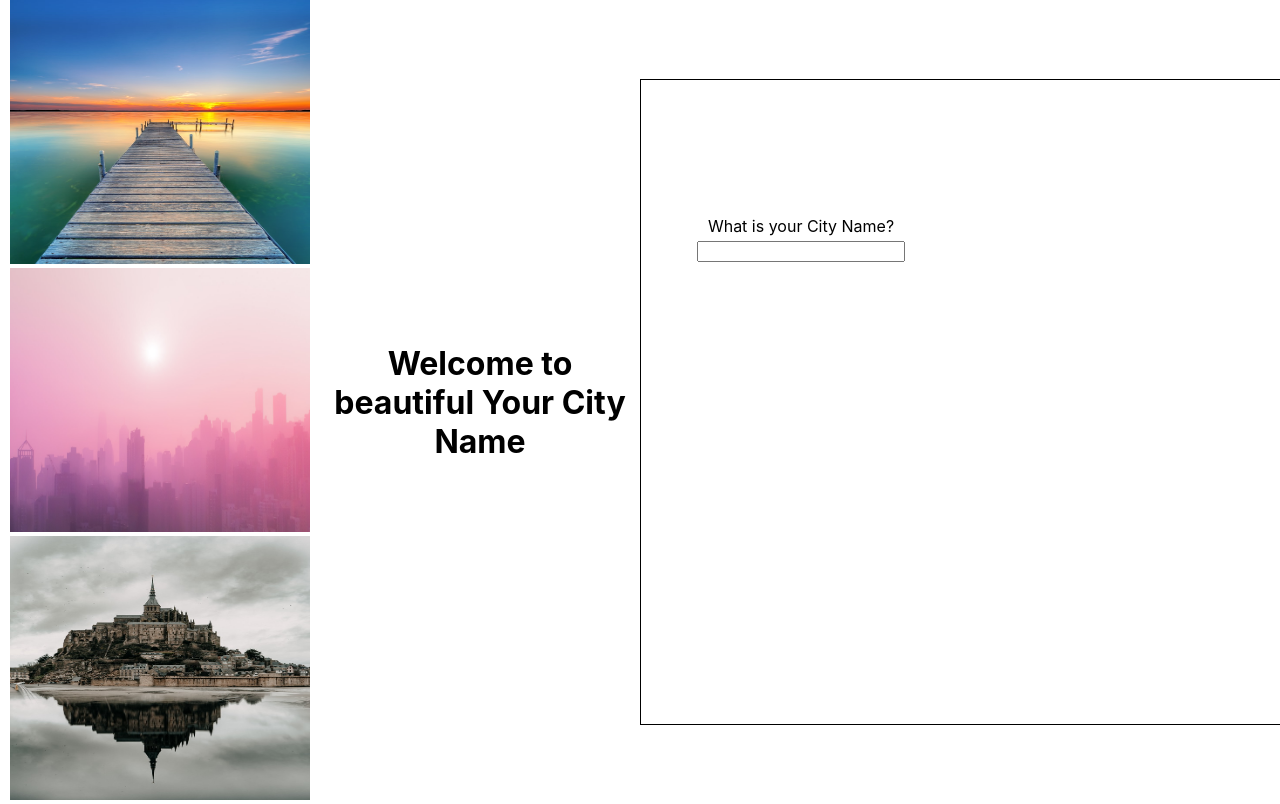
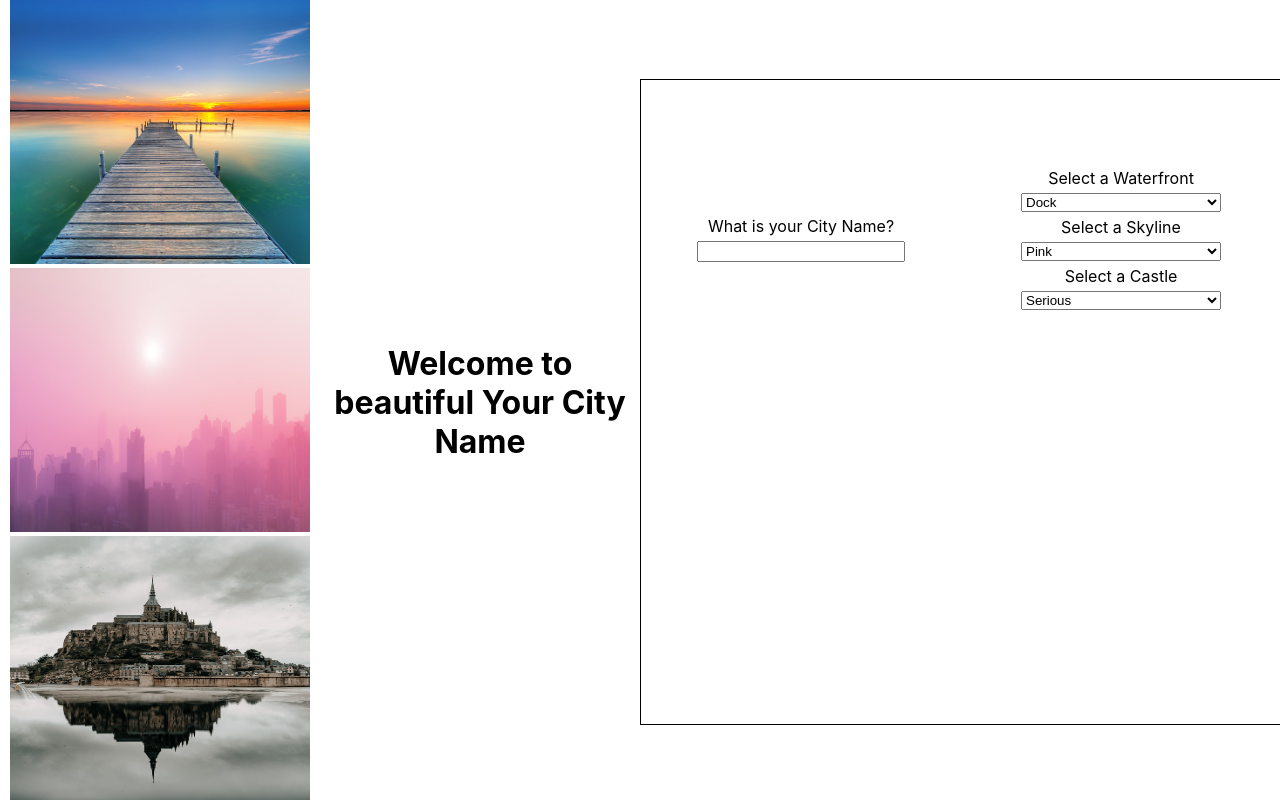
Before and after one commit to jenna-graham/city-builder-hb-react, a React (Create React App) app: page / in a window 1280 px wide. Built offline with nearby package versions, Linux system fonts and the light colour scheme.

Commit message:
added dropdowns

```diff
--- a/src/App.js
+++ b/src/App.js
@@ -35,6 +35,9 @@
         <CityNameInput setCityName={setCityName} />
         {/* here, the CityNameInput component takes in the setCityName state handler function */}
         <section className='dropdowns'>
+          <WaterfrontDropdown setWaterfrontId={setWaterfrontId}/>
+          <SkylineDropdown setSkylineId={setSkylineId} />
+          <CastleDropdown setCastleId={setCastleId} />
           {/*
           render all three Dropdown components (WaterfrontDropdown, SkylineDropdown, CastleDropdown) here.
 
--- a/src/CastleDropdown.js
+++ b/src/CastleDropdown.js
@@ -1,13 +1,13 @@
 import React from 'react';
 
-export default function CastleDropdown() {
+export default function CastleDropdown({ setCastleId }) {
   return (
     <div>
       Select a Castle
       {/* this component should have a prop called setCastle, which is a function */}
       {/* on change, this component should use e.target.value to pass the correct id to the setCastle function */}
       {/* note that the options will need value properties (1, 2, or 3) that correspond to the photo filenames in the public directory */}
-      <select >
+      <select onChange={e => setCastleId(e.target.value)}>
         <option value="1">Serious</option>
         <option value="2">Mysterious</option>
         <option value="3">Regal</option>
--- a/src/SkylineDropdown.js
+++ b/src/SkylineDropdown.js
@@ -1,16 +1,16 @@
 import React from 'react';
 
-export default function SkylineDropdown(props) {
+export default function SkylineDropdown({ setSkylineId }) {
   return (
     <div>
       Select a Skyline
       {/* this component should have a prop called setSkyline, which is a function */}
       {/* on change, this component should use e.target.value to pass the correct id to the setSkyline function */}
       {/* note that the options will need value properties (1, 2, or 3) that correspond to the photo filenames in the public directory */}
-      <select>
-        <option>Pink</option>
-        <option>Busy</option>
-        <option>Foggy</option>
+      <select onChange={e => setSkylineId(e.target.value)}>
+        <option value="1">Pink</option>
+        <option value="2">Busy</option>
+        <option value="3">Foggy</option>
       </select>
     </div>
   );
--- a/src/WaterfrontDropdown.js
+++ b/src/WaterfrontDropdown.js
@@ -1,16 +1,16 @@
 import React from 'react';
 
-export default function WaterfrontDropdown(props) {
+export default function WaterfrontDropdown({ setWaterfrontId }) {
   return (
     <div>
       Select a Waterfront
       {/* this component should have a prop called setWaterfront, which is a function */}
       {/* on change, this component should use e.target.value to pass the correct id to the setWaterfront function */}
       {/* note that the options will need value properties (1, 2, or 3) that correspond to the photo filenames in the public directory */}
-      <select>
-        <option>Dock</option>
-        <option>Sunset</option>
-        <option>Boats</option>
+      <select onChange={e => setWaterfrontId(e.target.value)}>
+        <option value="1">Dock</option>
+        <option value="2">Sunset</option>
+        <option value="3">Boats</option>
       </select>
     </div>
   );
```
